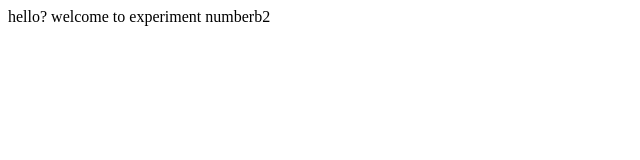
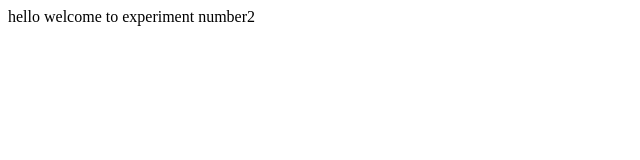
Before and after one commit to brian2-b/typhoon, a plain HTML site: page index.html in a window 1280 px wide. Shown: the full height of the page, 0-640 px from the left. Drawn offline with Linux system fonts and the light colour scheme.

Commit message:
update 2

```diff
--- a/index.html
+++ b/index.html
@@ -1,9 +1,10 @@
 <!DOCTYPE html>
 <html>
 <head>
-hello?
+<title>Test 1</title>
 </head>
 <body>
-welcome to experiment numberb2
+<p1>hello</p1>
+<p2>welcome to experiment number2</p2>
 </body>
 </html>
```
